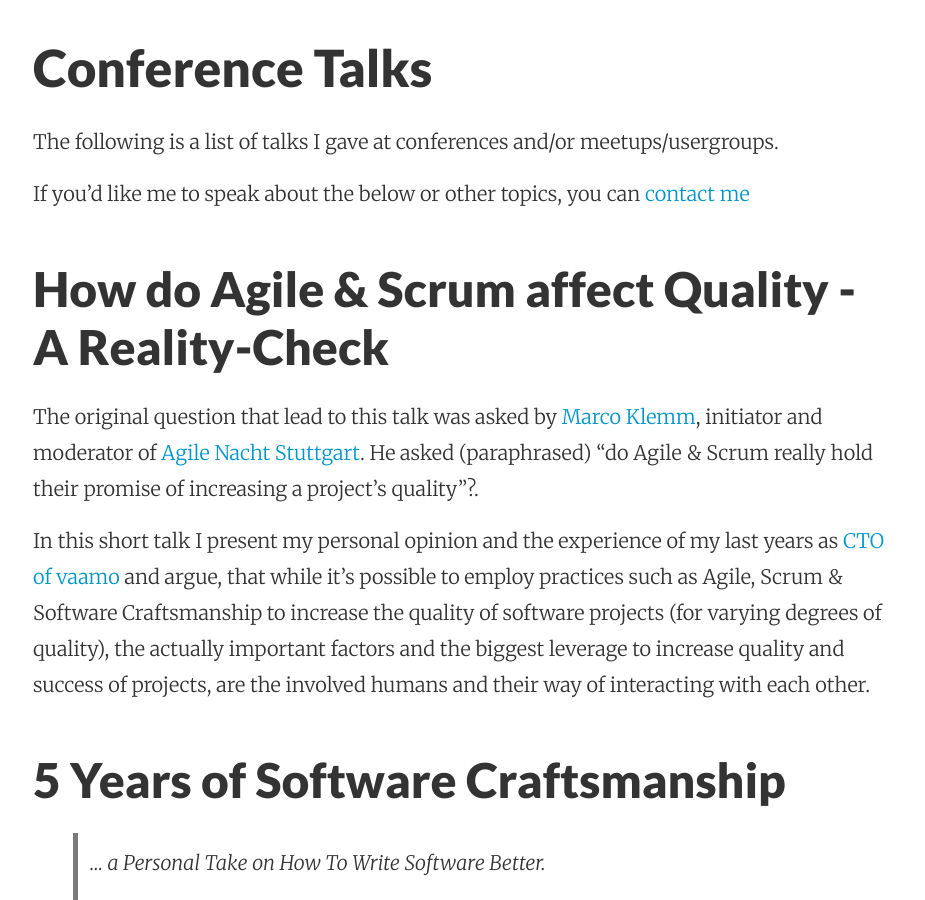
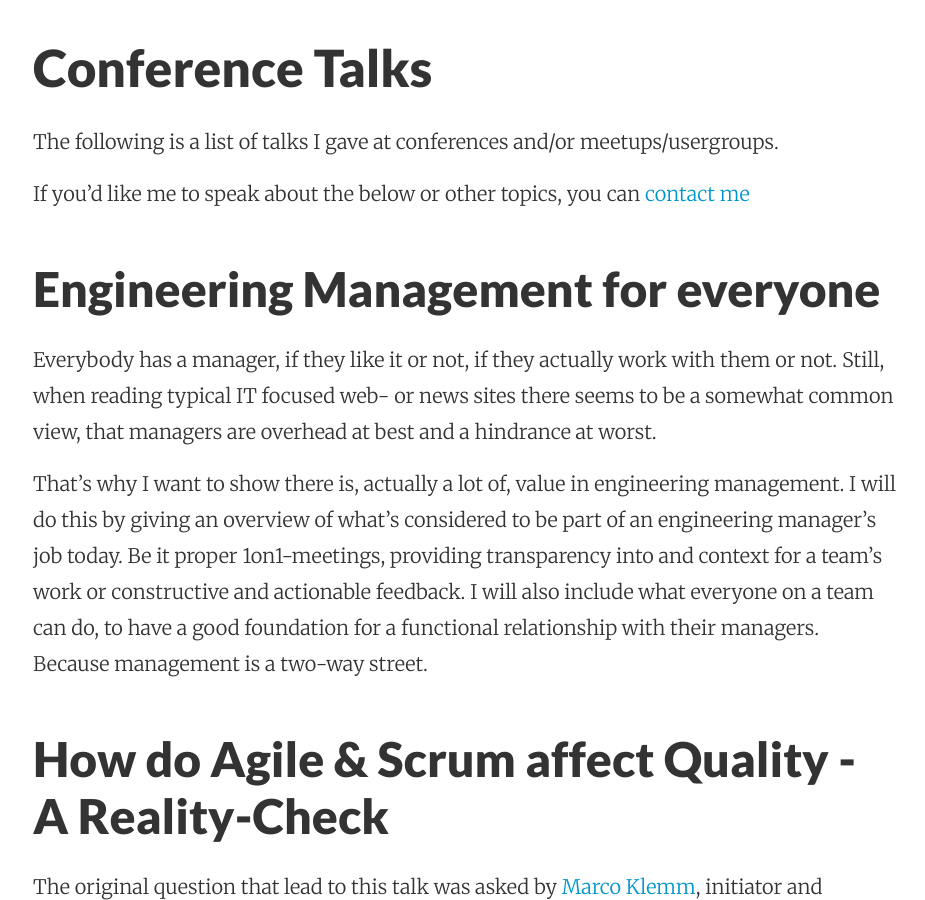
Before and after one commit to benjmin-r/cto.coffee, a Jekyll site: the page built from speaking/index.md, in a window 1280 px wide and 900 px high, scrolled down 380 px. Shown: the whole window, without its empty margins (175-1100 px from the left). Built offline with Jekyll 4.4.1, drawn with Linux system fonts in a browser that asks for light colours; nearby versions of some CDN libraries.

Commit message:
add page for eng mgmt for everyone talk

```diff
--- a/speaking/index.md
+++ b/speaking/index.md
@@ -6,6 +6,19 @@ title: Conference Talks
 The following is a list of talks I gave at conferences and/or meetups/usergroups.
 
 If you'd like me to speak about the below or other topics, you can [contact me](/contact/)
+
+## [Engineering Management for everyone](/speaking/engineering-management-for-everyone)
+
+Everybody has a manager, if they like it or not, if they actually work with them or not. Still, when reading typical IT
+focused web- or news sites there seems to be a somewhat common view, that managers are overhead at best and a hindrance
+at worst.
+
+That's why I want to show there is, actually a lot of, value in engineering management. I will do this by giving an
+overview of what’s considered to be part of an engineering manager's job today. Be it proper 1on1-meetings, providing
+transparency into and context for a team's work or constructive and actionable feedback. I will also include what
+everyone on a team can do, to have a good foundation for a functional relationship with their managers. Because
+management is a two-way street.
+
 
 ## [How do Agile & Scrum affect Quality - A Reality-Check](/speaking/agile-scrum-quality-reality-check/)
 
```
Also changed, not shown: speaking/engineering-management-for-everyone/index.md (added, +40 -0 lines).
